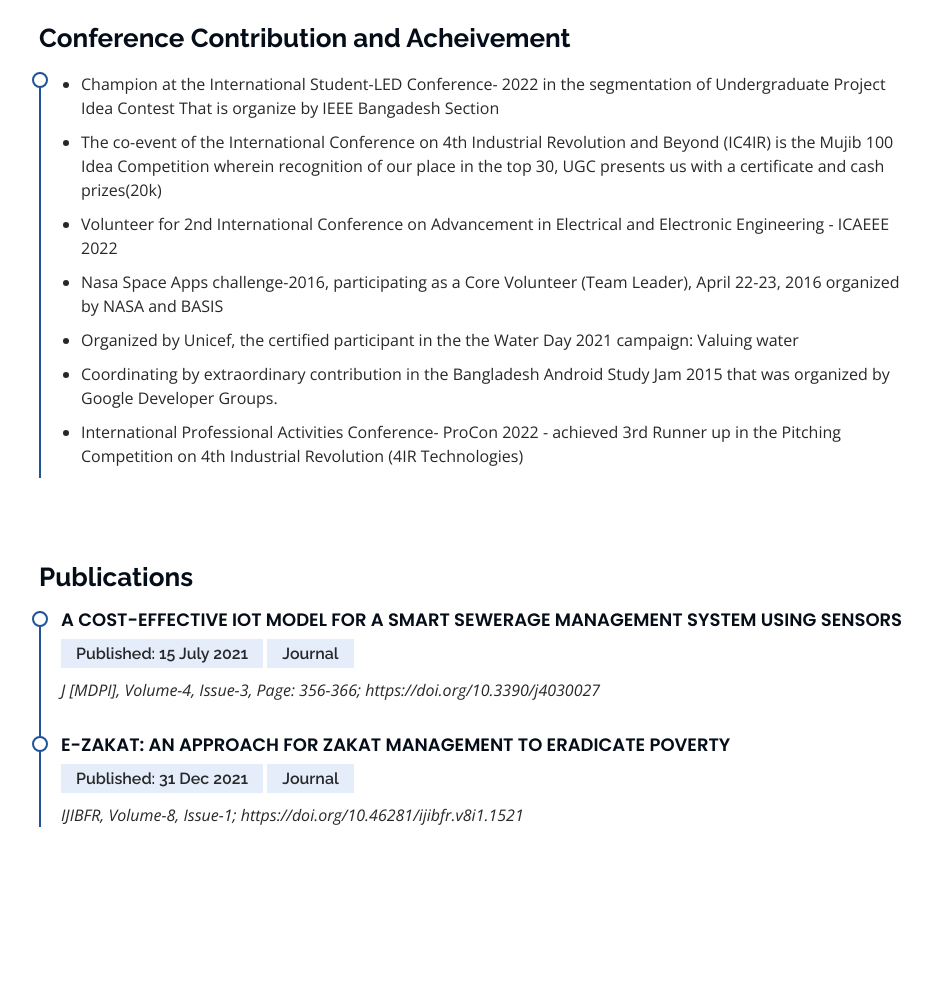
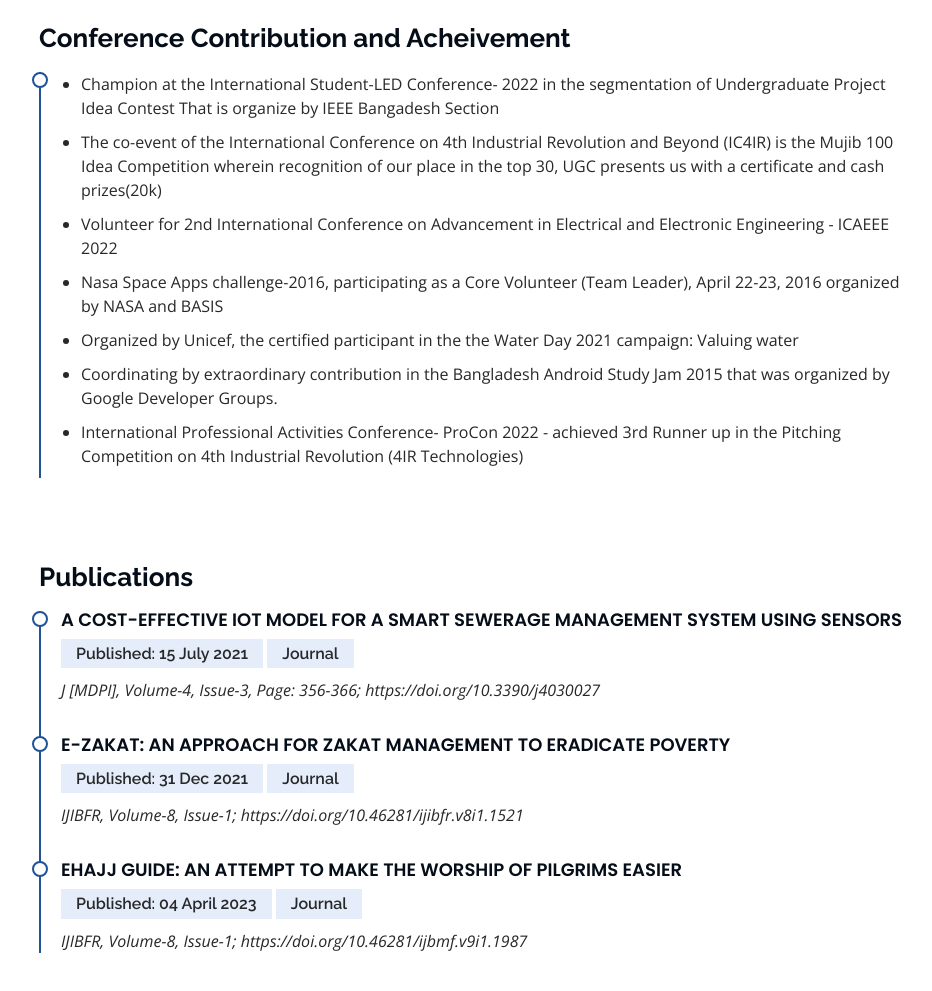
Before and after one commit to md-abdur-rouf/.com, a plain HTML site: page index.html in a window 1280 px wide. Shown: the part 4724-5715 px from the top of the page, without its empty margins (273-1205 px from the left). Before the commit the page ends 5627 px from the top, so only its background shows below. Drawn offline with nearby package versions, Linux system fonts and the light colour scheme.

Commit message:
Update index.html
updated

```diff
--- a/index.html
+++ b/index.html
@@ -360,7 +360,11 @@
               <p><em>IJIBFR, Volume-8, Issue-1; <a href="https://doi.org/10.46281/ijibfr.v8i1.1521" target="blank">https://doi.org/10.46281/ijibfr.v8i1.1521</a></em></p>
             </div>
 
-
+		<div class="resume-item">
+              <a href="https://scholar.google.com/citations?view_op=view_citation&hl=en&user=SRFDP-UAAAAJ&citation_for_view=SRFDP-UAAAAJ:AvfA0Oy_GE0C" target="_blank"><h4>eHAJJ GUIDE: AN ATTEMPT TO MAKE THE WORSHIP OF PILGRIMS EASIER</h4></a>
+              <h5>Published: 04 April 2023</h5> <h5>Journal</h5>
+              <p><em>IJIBFR, Volume-8, Issue-1; <a href="https://doi.org/10.46281/ijbmf.v9i1.1987" target="blank">https://doi.org/10.46281/ijbmf.v9i1.1987</a></em></p>
+            </div>
 
           </div>
         </div>
```
